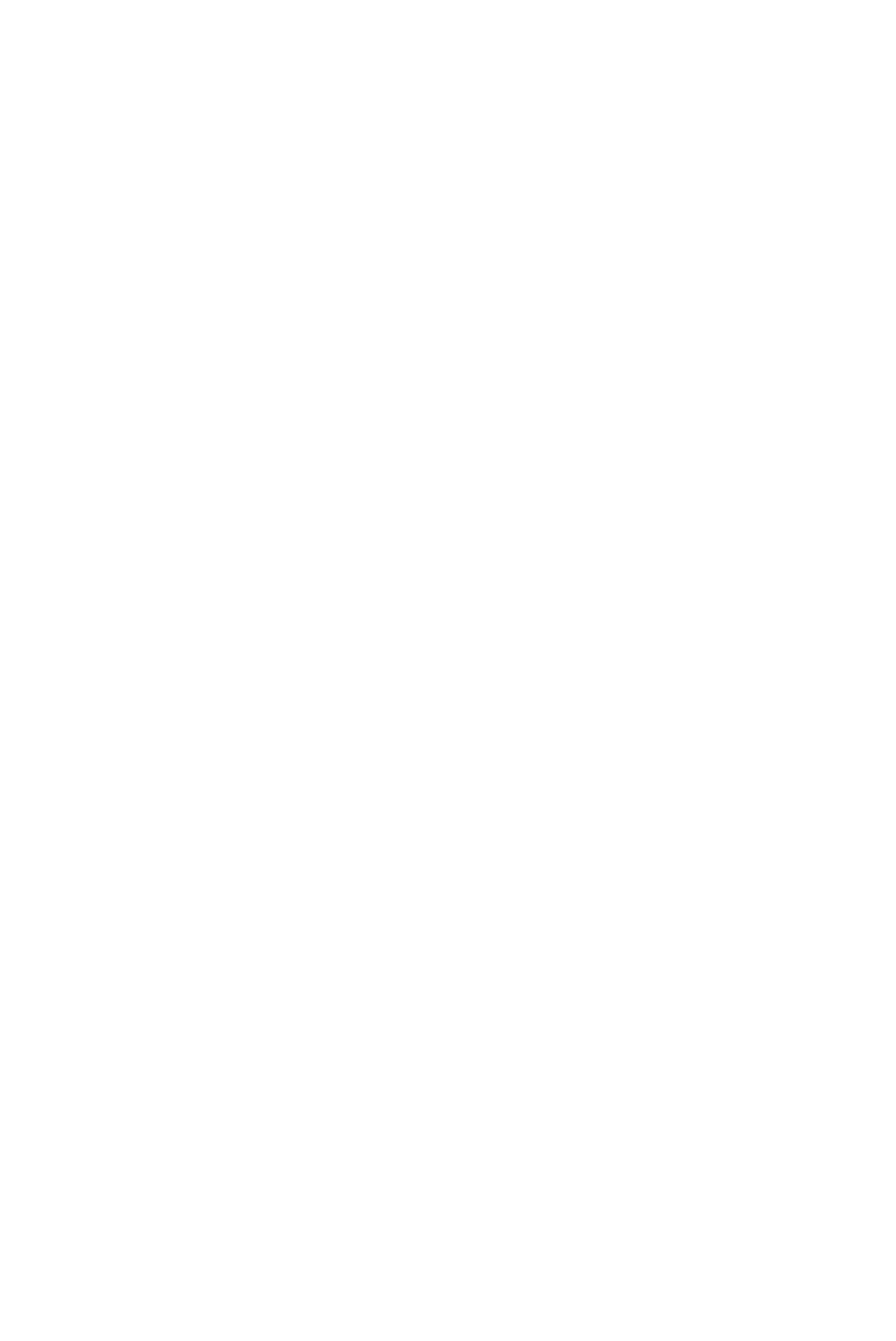
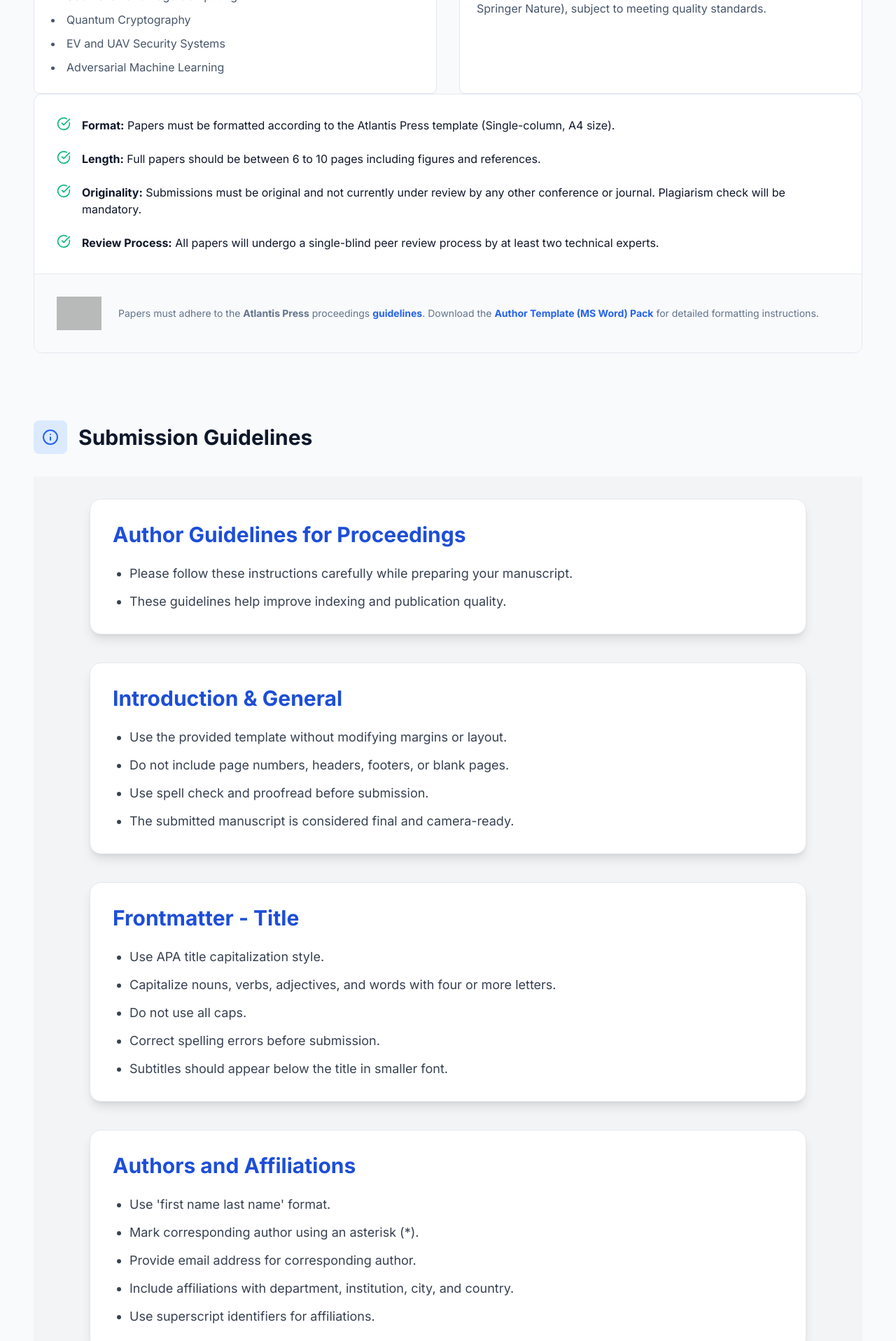
Before and after one commit to ajayprasadv/NGCAI, a React (Vite) app: page /cfp in a window 1280 px wide. Before the commit this address had no page. Shown: the part 840-2757 px from the top of the page at 70% size. Before the commit the page ends 800 px from the top, so only its background shows below. Built offline with nearby package versions, Linux system fonts and the light colour scheme; grey boxes are pictures that could not be loaded; a web font is replaced by a local one.

Commit message:
Initial Commit

```diff
--- a/src/main.jsx
+++ b/src/main.jsx
@@ -4,6 +4,7 @@ import { BrowserRouter, Routes, Route } from 'react-router-dom'
 import './index.css'
 import App from './App.jsx'
 import Community from './pages/Community.jsx'
+import Cfp from './pages/Cfp.jsx';
 
 createRoot(document.getElementById('root')).render(
   <StrictMode>
@@ -11,6 +12,7 @@ createRoot(document.getElementById('root')).render(
       <Routes>
         <Route path="/" element={<App />} />
         <Route path="/community" element={<Community />} />
+        <Route path="/cfp" element={<Cfp />} />
       </Routes>
     </BrowserRouter>
   </StrictMode>,
--- a/src/pages/Cfp.jsx
+++ b/src/pages/Cfp.jsx
@@ -4,6 +4,119 @@ import { motion } from 'framer-motion';
 import { ArrowLeft, FileText, Info, CheckCircle, Link as LinkIcon, ExternalLink, CreditCard, Mail, Globe } from 'lucide-react';
 import logoImg from '../assets/iilm-logo.png';
 import pressLogo from '../assets/atlantis.png';
+import Conflogo from '../assets/conflogo.png';
+
+const slides = [
+  {
+    title: "Author Guidelines for Proceedings",
+    content: [
+      "Please follow these instructions carefully while preparing your manuscript.",
+      "These guidelines help improve indexing and publication quality.",
+    ],
+  },
+  {
+    title: "Introduction & General",
+    content: [
+      "Use the provided template without modifying margins or layout.",
+      "Do not include page numbers, headers, footers, or blank pages.",
+      "Use spell check and proofread before submission.",
+      "The submitted manuscript is considered final and camera-ready.",
+    ],
+  },
+  {
+    title: "Frontmatter - Title",
+    content: [
+      "Use APA title capitalization style.",
+      "Capitalize nouns, verbs, adjectives, and words with four or more letters.",
+      "Do not use all caps.",
+      "Correct spelling errors before submission.",
+      "Subtitles should appear below the title in smaller font.",
+    ],
+  },
+  {
+    title: "Authors and Affiliations",
+    content: [
+      "Use 'first name last name' format.",
+      "Mark corresponding author using an asterisk (*).",
+      "Provide email address for corresponding author.",
+      "Include affiliations with department, institution, city, and country.",
+      "Use superscript identifiers for affiliations.",
+    ],
+  },
+  {
+    title: "Abstract",
+    content: [
+      "Provide a complete and correct abstract.",
+      "Abstracts are mandatory.",
+      "If literature is cited, provide full citation details.",
+    ],
+  },
+  {
+    title: "Main Content",
+    content: [
+      "Provide at least 3 keywords separated by commas.",
+      "Use consistent heading numbering.",
+      "Avoid skipping heading levels.",
+      "Ensure headings and content appear together on the page.",
+    ],
+  },
+  {
+    title: "References and Citations",
+    content: [
+      "Every reference must be cited in the text.",
+      "Use a consistent citation style.",
+    ],
+  },
+  {
+    title: "Lists, Tables, Figures",
+    content: [
+      "Use standard list styles.",
+      "Place figures and tables near their citations.",
+      "All figures and tables must have captions.",
+      "Tables must be editable, not screenshots.",
+    ],
+  },
+  {
+    title: "Back Matter",
+    content: [
+      "Include references at the end of the manuscript.",
+      "Use consistent formatting.",
+      "All references must be in Roman script.",
+    ],
+  },
+  {
+    title: "Template (only MS Word format is allowed for this conference)",
+    content: [
+   <a href="https://assets.ctfassets.net/b4d0t67iwrjs/61D4gQKQaJuqyRIB8i5h8h/0e1b497360ae6c6d0e04fdf5d776a9e2/Word_Template.zip" target="_blank" rel="noopener noreferrer" className="text-blue-600 font-bold hover:underline">Download Word Template</a>
+
+    ],
+  },
+];
+
+const AuthorGuidelinesPage = () => {
+  return (
+    <div className="min-h-screen bg-gray-100 p-8">
+      <div className="max-w-5xl mx-auto space-y-10">
+        {slides.map((slide, index) => (
+          <div
+            key={index}
+            className="bg-white shadow-lg rounded-2xl p-8 border border-gray-200"
+          >
+            <h1 className="text-3xl font-bold text-blue-700 mb-6">
+              {slide.title}
+            </h1>
+
+            <ul className="list-disc pl-6 space-y-3 text-gray-700 text-lg">
+              {slide.content.map((item, i) => (
+                <li key={i}>{item}</li>
+              ))}
+            </ul>
+          </div>
+        ))}
+      </div>
+    </div>
+  );
+};
 
 const fadeInUp = {
   hidden: { opacity: 0, y: 30 },
@@ -21,11 +134,9 @@ const Cfp = () => {
       <nav className="fixed w-full z-50 bg-white/95 backdrop-blur-md border-b border-slate-200 py-4 shadow-sm">
         <div className="container mx-auto px-6 md:px-12 flex justify-between items-center">
           <Link to="/" className="flex items-center gap-4 group">
-            <img src={logoImg} alt="IILM Logo" className="h-10 w-auto object-contain" />
+            <img src={logoImg} alt="IILM Logo" className="h-10 w-auto object-contain opacity-90 group-hover:opacity-100 transition-all" />
             <div className="flex flex-col">
-              <span className="font-sans font-bold text-xl tracking-tighter text-slate-950">
-                NGCAI <span className="font-light text-slate-400">2026</span>
-              </span>
+              <img src={Conflogo} alt="Conference Logo" className="h-10 w-auto object-contain opacity-90 group-hover:opacity-100 transition-all" />
               <span className="text-[8px] uppercase tracking-[0.3em] font-bold text-slate-500">Call For Papers</span>
             </div>
           </Link>
@@ -35,13 +146,26 @@ const Cfp = () => {
         </div>
       </nav>
 
+
+
       {/* Hero Section */}
       <header className="pt-32 pb-16 bg-slate-950 text-white relative overflow-hidden">
+        <div className="absolute inset-0 opacity-20 pointer-events-none">
+          <motion.div
+            animate={{ x: [0, 50, 0], y: [0, -50, 0] }}
+            transition={{ duration: 20, repeat: Infinity, ease: "easeInOut" }}
+            className="absolute top-1/4 left-1/4 w-[500px] h-[500px] bg-blue-600 rounded-full blur-[150px]"
+          />
+        </div>
         <div className="container mx-auto px-6 md:px-12 relative z-10">
           <motion.div initial="hidden" animate="visible" variants={fadeInUp}>
-            <h1 className="text-4xl md:text-6xl font-bold mb-6">Author Guidelines</h1>
+            <div className="flex items-center gap-4 mb-6"><span className="h-[1px] w-12 bg-amber-400"></span><p className="text-xs uppercase tracking-[0.3em] font-bold text-amber-400">NGCAI-2026</p></div>
+            <h1 className="text-4xl md:text-6xl font-bold mb-6">Call for Papers</h1>
             <p className="text-lg text-slate-400 max-w-2xl font-light">
-              Everything you need to know about submitting your research to NGCAI 2026.
+              The International Conference on Next-Generation Cybersecurity and Applied Artificial Intelligence (NGCAI-2026)
+              invites original, high-quality research papers that explore the intersection of AI, cybersecurity, and
+              emerging engineering technologies. We welcome submissions from academia, industry, and government
+              organizations worldwide.
             </p>
           </motion.div>
         </div>
@@ -49,22 +173,19 @@ const Cfp = () => {
 
       <main className="py-16 md:py-24 container mx-auto px-6 md:px-12 space-y-24">
 
-        {/* 1. Call for Paper */}
+      {/* 1. Call for Paper */}
         <section id="cfp-intro">
           <div className="flex items-center gap-4 mb-8">
             <div className="p-3 bg-amber-100 text-amber-600 rounded-lg"><FileText size={24} /></div>
-            <h2 className="text-3xl font-bold">Call for Papers</h2>
+            <h2 className="text-3xl font-bold">Author Guidelines</h2>
           </div>
           <div className="prose prose-slate max-w-none text-slate-600 leading-relaxed">
             <p className="text-lg">
-              The International Conference on Next-Generation Cybersecurity and Applied Artificial Intelligence (NGCAI-2026)
-              invites original, high-quality research papers that explore the intersection of AI, cybersecurity, and
-              emerging engineering technologies. We welcome submissions from academia, industry, and government
-              organizations worldwide.
+                Everything you need to know about submitting your research to the International Conference on Next-Generation Cybersecurity and Applied Artificial Intelligence.
             </p>
             <div className="grid md:grid-cols-2 gap-8 mt-8">
               <div className="bg-white p-6 border border-slate-200 rounded-lg">
-                <h3 className="font-bold text-slate-900 mb-4">Key Themes</h3>
+                <h3 className="font-bold text-slate-900 mb-4">Key Themes (not limited to)</h3>
                 <ul className="space-y-2 list-disc list-inside">
                   <li>AI-driven Threat Intelligence</li>
                   <li>Secure IoT and Edge Computing</li>
@@ -82,15 +203,7 @@ const Cfp = () => {
               </div>
             </div>
           </div>
-        </section>
-
-        {/* 2. Submission Guidelines */}
-        <section id="guidelines">
-          <div className="flex items-center gap-4 mb-8">
-            <div className="p-3 bg-blue-100 text-blue-600 rounded-lg"><Info size={24} /></div>
-            <h2 className="text-3xl font-bold">Submission Guidelines</h2>
-          </div>
-          <div className="bg-white border border-slate-200 rounded-xl overflow-hidden">
+                    <div className="bg-white border border-slate-200 rounded-xl overflow-hidden">
             <div className="p-8 space-y-6">
               <div className="flex gap-4">
                 <CheckCircle className="text-emerald-500 shrink-0" size={20} />
@@ -112,10 +225,19 @@ const Cfp = () => {
             <div className="p-8 bg-slate-50 border-t border-slate-200 flex flex-col md:flex-row items-center gap-6">
               <img src={pressLogo} alt="Atlantis Press" className="h-12 object-contain grayscale opacity-70" />
               <p className="text-sm text-slate-500">
-                Papers must adhere to the <strong>Atlantis Press</strong> proceedings guidelines. Download the <a href="https://www.atlantis-press.com/proceedings/series/ahis/instructions-for-authors" target="_blank" rel="noopener noreferrer" className="text-blue-600 font-bold hover:underline">Author Template Pack</a> for detailed formatting instructions.
+                Papers must adhere to the <strong>Atlantis Press</strong> proceedings <a href="https://www.atlantis-press.com/policies" target="_blank" rel="noopener noreferrer" className="text-blue-600 font-bold hover:underline">guidelines</a>. Download the <a href="https://assets.ctfassets.net/b4d0t67iwrjs/61D4gQKQaJuqyRIB8i5h8h/0e1b497360ae6c6d0e04fdf5d776a9e2/Word_Template.zip" target="_blank" rel="noopener noreferrer" className="text-blue-600 font-bold hover:underline">Author Template (MS Word) Pack</a> for detailed formatting instructions.
               </p>
             </div>
           </div>
+        </section>
+
+        {/* 2. Submission Guidelines */}
+        <section id="guidelines">
+          <div className="flex items-center gap-4 mb-8">
+            <div className="p-3 bg-blue-100 text-blue-600 rounded-lg"><Info size={24} /></div>
+            <h2 className="text-3xl font-bold">Submission Guidelines</h2>
+          </div>
+        <AuthorGuidelinesPage />
         </section>
 
         {/* 3. Submission Link */}
@@ -124,13 +246,13 @@ const Cfp = () => {
             <LinkIcon className="mx-auto mb-6 text-amber-400" size={48} />
             <h2 className="text-3xl font-bold mb-4">Ready to Submit?</h2>
             <p className="text-slate-400 mb-8 max-w-xl mx-auto">
-              Please submit your full paper in PDF format through our Microsoft CMT portal.
+              Please submit your full paper in only <strong>MS Word</strong> format through our Microsoft CMT portal.
             </p>
             <a
               href="#"
               className="inline-flex items-center gap-3 bg-amber-500 text-slate-900 px-10 py-4 rounded-lg font-bold uppercase tracking-widest hover:bg-amber-400 transition-all"
             >
-              Go to Submission Portal <ExternalLink size={18} />
+              Go to Submission Portal (coming soon) <ExternalLink size={18} />
             </a>
           </div>
         </section>
@@ -141,33 +263,94 @@ const Cfp = () => {
             <div className="p-3 bg-emerald-100 text-emerald-600 rounded-lg"><CreditCard size={24} /></div>
             <h2 className="text-3xl font-bold">Registration Details</h2>
           </div>
-          <div className="grid md:grid-cols-3 gap-6">
-            {[
-              { type: "Academician", price: "₹ 6000 / $ 150" },
-              { type: "Industry Professional", price: "₹ 8000 / $ 200" },
-              { type: "Student / Scholar", price: "₹ 4000 / $ 100" }
-            ].map((tier, i) => (
-              <div key={i} className="bg-white p-8 border border-slate-200 rounded-lg text-center hover:shadow-lg transition-shadow">
-                <h3 className="text-slate-500 uppercase tracking-widest text-xs font-bold mb-4">{tier.type}</h3>
-                <p className="text-3xl font-bold text-slate-900 mb-6">{tier.price}</p>
-                <ul className="text-sm text-slate-500 space-y-2 mb-8 text-left">
-                  <li>• Conference Kit</li>
-                  <li>• Presentation Certificate</li>
-                  <li>• Publication Fee</li>
-                  <li>• Lunch & Refreshments</li>
-                </ul>
-              </div>
-            ))}
-          </div>
-          <p className="mt-8 text-sm text-slate-500 italic text-center">
-            * Early bird discounts and group registration benefits are available. Contact the finance chair for details.
-          </p>
+            <div className="w-full overflow-x-auto py-10">
+            <h2 className="text-3xl font-bold mb-6 text-center">
+                Registration and Participation Fees
+            </h2>
+
+            <table className="w-full border border-black border-collapse text-left">
+                <thead>
+                <tr>
+                    <th className="border border-black p-4 bg-gray-100"></th>
+
+                    <th className="border border-black p-4 bg-gray-100">
+                    Paper Registration Fees (In Rs.)
+                    </th>
+
+                    <th className="border border-black p-4 bg-gray-100">
+                    Participation Fees Conference (In Rs.)
+                    </th>
+                </tr>
+                </thead>
+
+                <tbody>
+                <tr>
+                    <td className="border border-black p-4">
+                    Student/ Research Scholar
+                    </td>
+
+                    <td className="border border-black p-4">
+                    10000/-
+                    </td>
+
+                    <td className="border border-black p-4">
+                    1000/-
+                    </td>
+                </tr>
+
+                <tr>
+                    <td className="border border-black p-4">
+                    Faculty Member
+                    </td>
+
+                    <td className="border border-black p-4">
+                    12000/-
+                    </td>
+
+                    <td className="border border-black p-4">
+                    3000/-
+                    </td>
+                </tr>
+
+                <tr>
+                    <td className="border border-black p-4">
+                    Corporate Member
+                    </td>
+
+                    <td className="border border-black p-4">
+                    15000/-
+                    </td>
+
+                    <td className="border border-black p-4">
+                    5000/-
+                    </td>
+                </tr>
+
+                <tr>
+                    <td className="border border-black p-4">
+                    Foreign Nationals
+                    </td>
+
+                    <td className="border border-black p-4">
+                    150$
+                    </td>
+
+                    <td className="border border-black p-4">
+                    50$
+                    </td>
+                </tr>
+                </tbody>
+            </table>
+            </div>
         </section>
 
       </main>
 
       <footer className="bg-slate-950 text-white py-12 border-t border-slate-800 text-center">
-        <p className="text-slate-400 text-sm">© 2026 IILM University. All rights reserved.</p>
+        <div className="container mx-auto px-6 md:px-12">
+          <p className="text-slate-400 text-sm">© 2026 IILM University. All rights reserved.</p>
+          <Link to="/" className="inline-block mt-4 text-xs font-bold uppercase tracking-widest text-amber-400 hover:text-white transition-colors">Return to Conference Home</Link>
+        </div>
       </footer>
     </div>
   );
```
